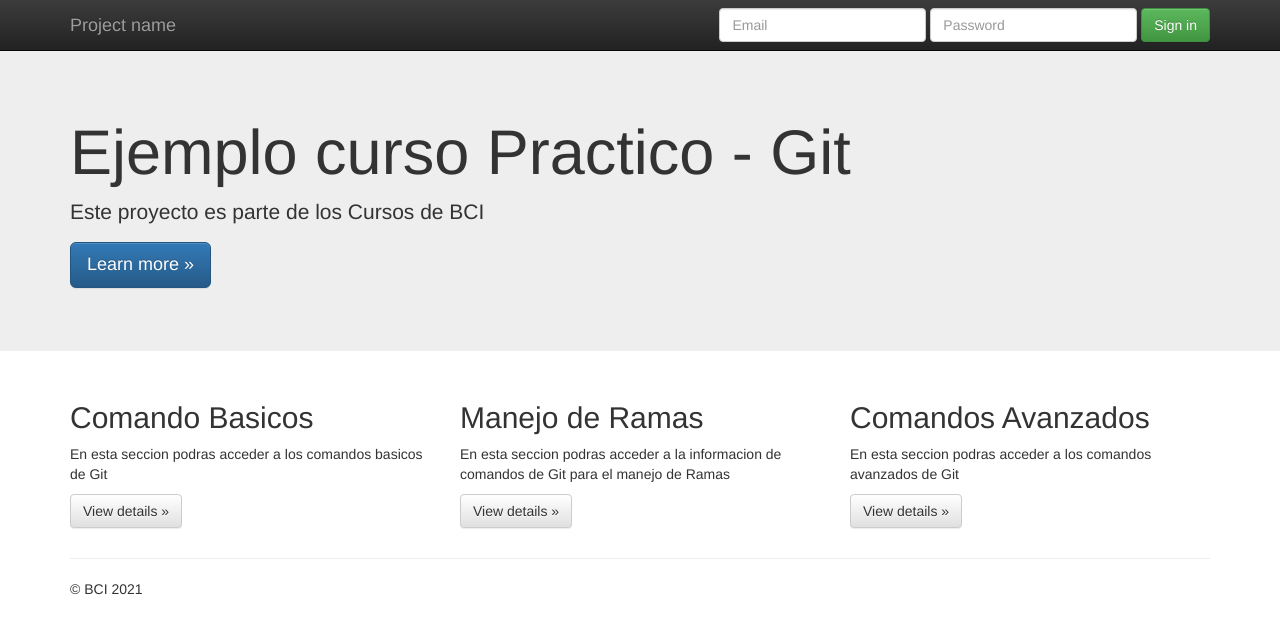
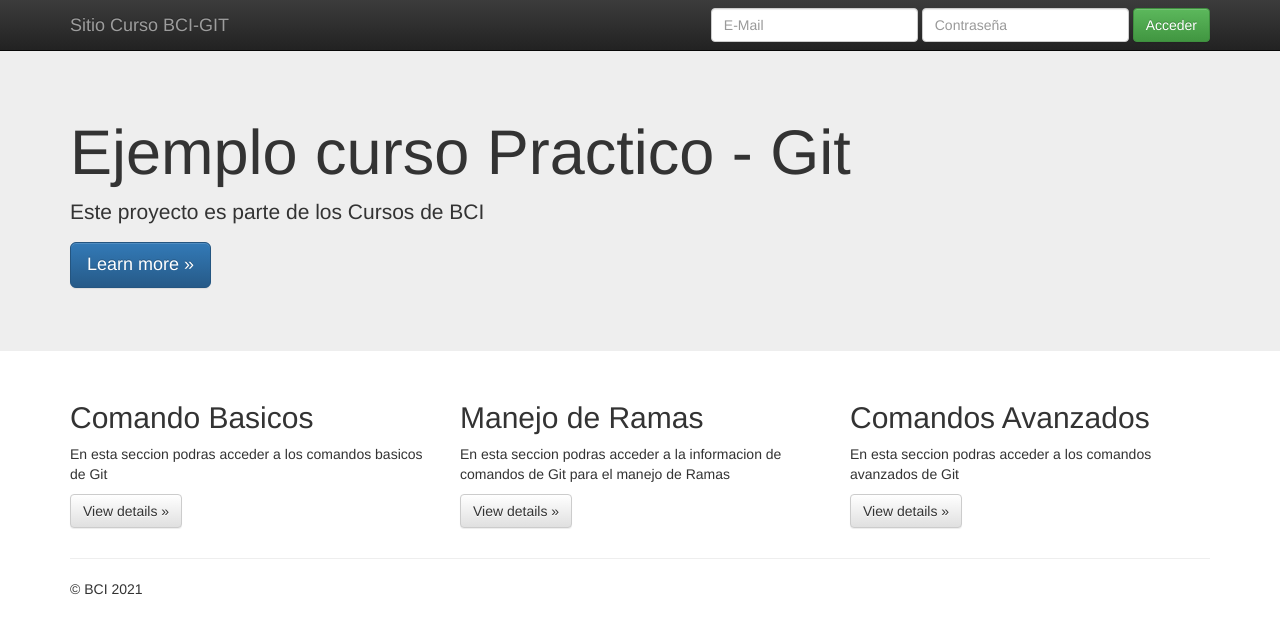
Before and after one commit to JIgnJofre/CursoGitBci1, a plain HTML site: page index.html in a window 1280 px wide. Drawn offline with nearby package versions, Linux system fonts and the light colour scheme.

Commit message:
Se agrega Actualizaciones a Nombre Proyecto

```diff
--- a/index.html
+++ b/index.html
@@ -36,17 +36,17 @@
             <span class="icon-bar"></span>
             <span class="icon-bar"></span>
           </button>
-          <a class="navbar-brand" href="#">Project name</a>
+          <a class="navbar-brand" href="#">Sitio Curso BCI-GIT</a>
         </div>
         <div id="navbar" class="navbar-collapse collapse">
           <form class="navbar-form navbar-right" role="form">
             <div class="form-group">
-              <input type="text" placeholder="Email" class="form-control">
+              <input type="text" placeholder="E-Mail" class="form-control">
             </div>
             <div class="form-group">
-              <input type="password" placeholder="Password" class="form-control">
+              <input type="password" placeholder="Contraseña" class="form-control">
             </div>
-            <button type="submit" class="btn btn-success">Sign in</button>
+            <button type="submit" class="btn btn-success">Acceder</button>
           </form>
         </div><!--/.navbar-collapse -->
       </div>
```
